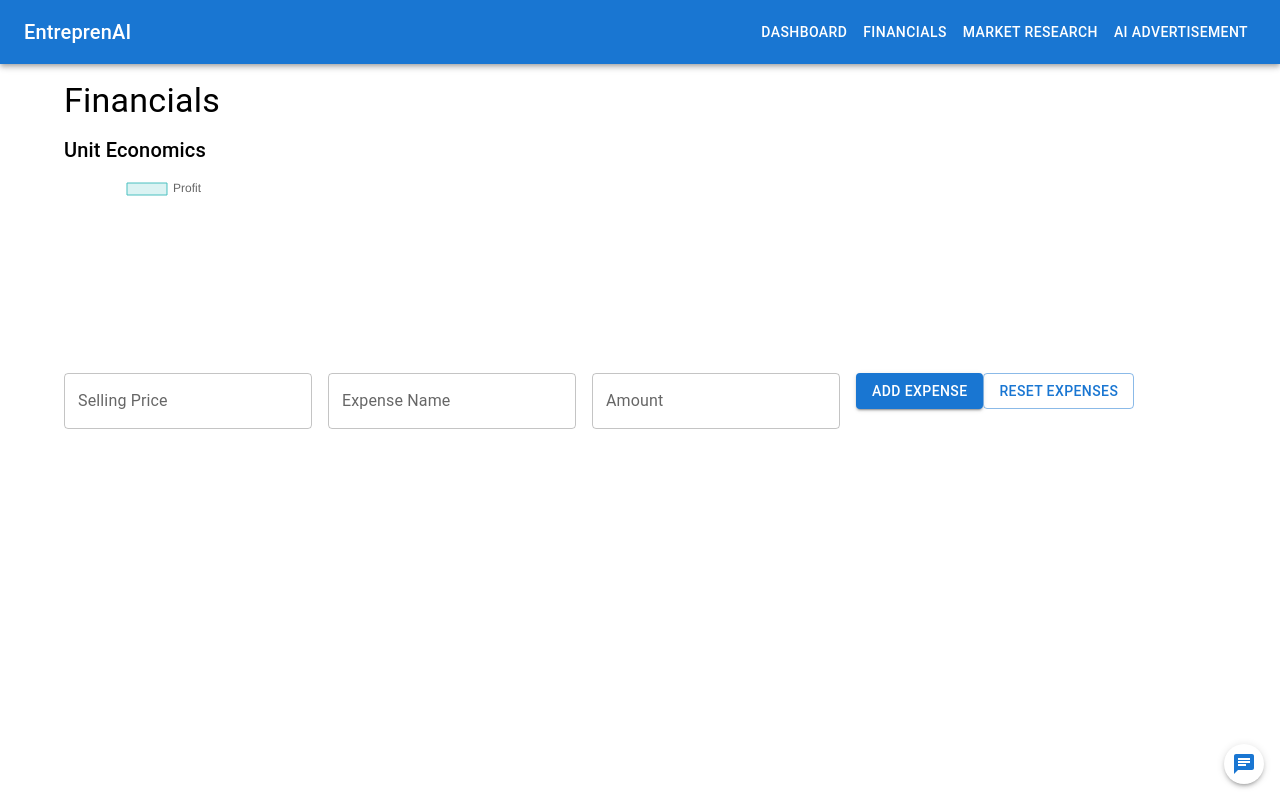
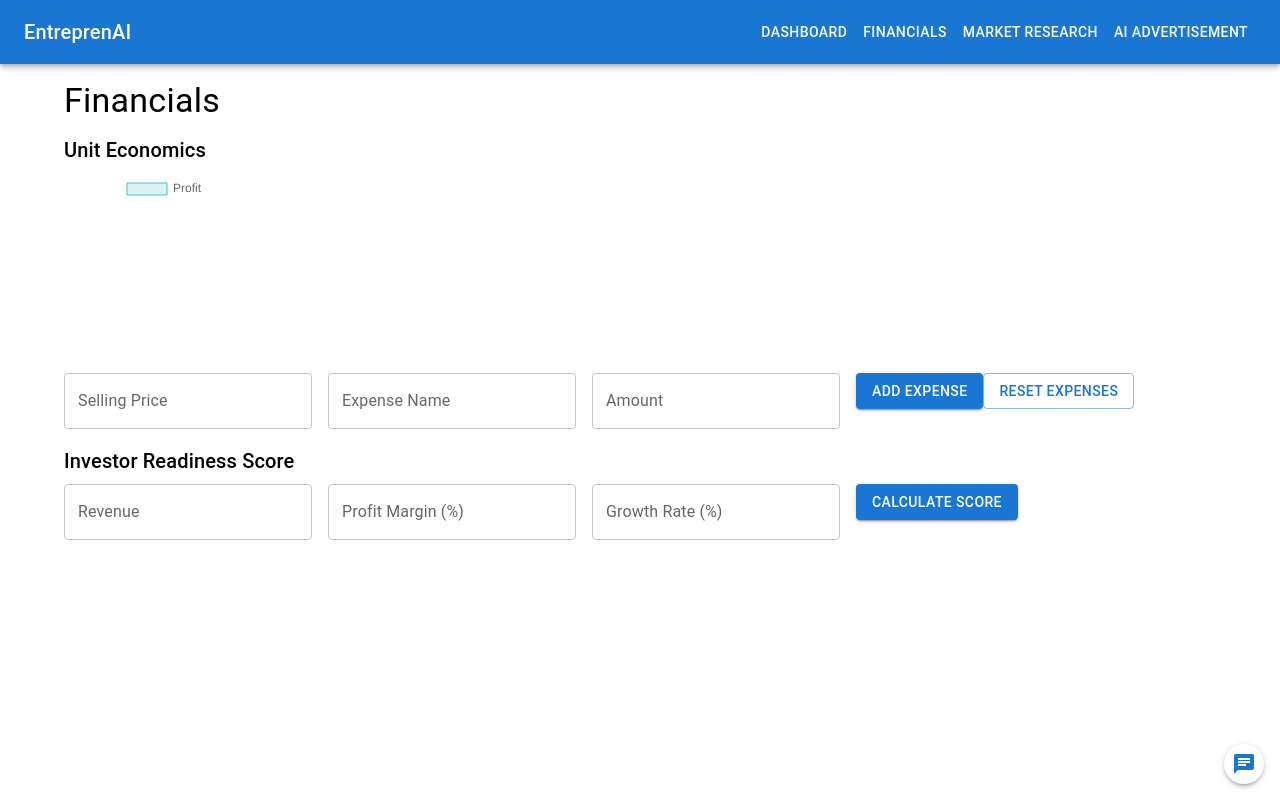
Before and after one commit to RangeR107/EntreprenAI, a React (Create React App) app in the folder frontend/: page /financials in a window 1280 px wide. Built offline with nearby package versions, Linux system fonts and the light colour scheme.

Commit message:
financials investor readiness score

```diff
--- a/frontend/src/components/Financials.js
+++ b/frontend/src/components/Financials.js
@@ -2,11 +2,16 @@ import React, { useState } from 'react';
 import { Typography, Container, TextField, Button, Box } from '@mui/material';
 import { Chart } from 'react-chartjs-2';
 import 'chart.js/auto';
+import * as tf from '@tensorflow/tfjs';
 
 const Financials = () => {
   const [expenses, setExpenses] = useState([]);
   const [newExpense, setNewExpense] = useState({ name: '', amount: '' });
   const [sellingPrice, setSellingPrice] = useState('');
+  const [revenue, setRevenue] = useState('');
+  const [profitMargin, setProfitMargin] = useState('');
+  const [growthRate, setGrowthRate] = useState('');
+  const [investorReadinessScore, setInvestorReadinessScore] = useState(null);
 
   const handleAddExpense = () => {
     setExpenses([...expenses, { name: newExpense.name, amount: parseFloat(newExpense.amount) }]);
@@ -15,6 +20,36 @@ const Financials = () => {
 
   const handleResetExpenses = () => {
     setExpenses([]);
+  };
+
+  const handleCalculateScore = async () => {
+    const revenueValue = parseFloat(revenue);
+    const profitMarginValue = parseFloat(profitMargin);
+    const growthRateValue = parseFloat(growthRate);
+
+    // Prepare the input data
+    const inputData = tf.tensor2d([[revenueValue, profitMarginValue, growthRateValue]]);
+
+    // Define a simple linear regression model
+    const model = tf.sequential();
+    model.add(tf.layers.dense({ units: 1, inputShape: [3] }));
+    model.compile({ loss: 'meanSquaredError', optimizer: 'sgd' });
+
+    // Dummy training data (replace with actual historical data if available)
+    const xs = tf.tensor2d([
+      [100000, 20, 10],
+      [150000, 25, 15],
+      [200000, 30, 20],
+      [250000, 35, 25],
+    ]);
+    const ys = tf.tensor2d([[70], [75], [80], [85]]);
+
+    // Train the model
+    await model.fit(xs, ys, { epochs: 100 });
+
+    // Make a prediction
+    const prediction = model.predict(inputData);
+    setInvestorReadinessScore(prediction.dataSync()[0]);
   };
 
   const totalExpenses = expenses.reduce((acc, expense) => acc + expense.amount, 0);
@@ -105,6 +140,35 @@ const Financials = () => {
       <Button variant="outlined" onClick={handleResetExpenses} sx={{ marginBottom: 2 }}>
         Reset Expenses
       </Button>
+      <Typography variant="h6" gutterBottom>
+        Investor Readiness Score
+      </Typography>
+      <TextField
+        label="Revenue"
+        value={revenue}
+        onChange={(e) => setRevenue(e.target.value)}
+        sx={{ marginRight: 2, marginBottom: 2 }}
+      />
+      <TextField
+        label="Profit Margin (%)"
+        value={profitMargin}
+        onChange={(e) => setProfitMargin(e.target.value)}
+        sx={{ marginRight: 2, marginBottom: 2 }}
+      />
+      <TextField
+        label="Growth Rate (%)"
+        value={growthRate}
+        onChange={(e) => setGrowthRate(e.target.value)}
+        sx={{ marginRight: 2, marginBottom: 2 }}
+      />
+      <Button variant="contained" onClick={handleCalculateScore} sx={{ marginBottom: 2 }}>
+        Calculate Score
+      </Button>
+      {investorReadinessScore !== null && (
+        <Typography variant="h6" gutterBottom>
+          Investor Readiness Score: {investorReadinessScore.toFixed(2)}
+        </Typography>
+      )}
     </Container>
   );
 };
```
